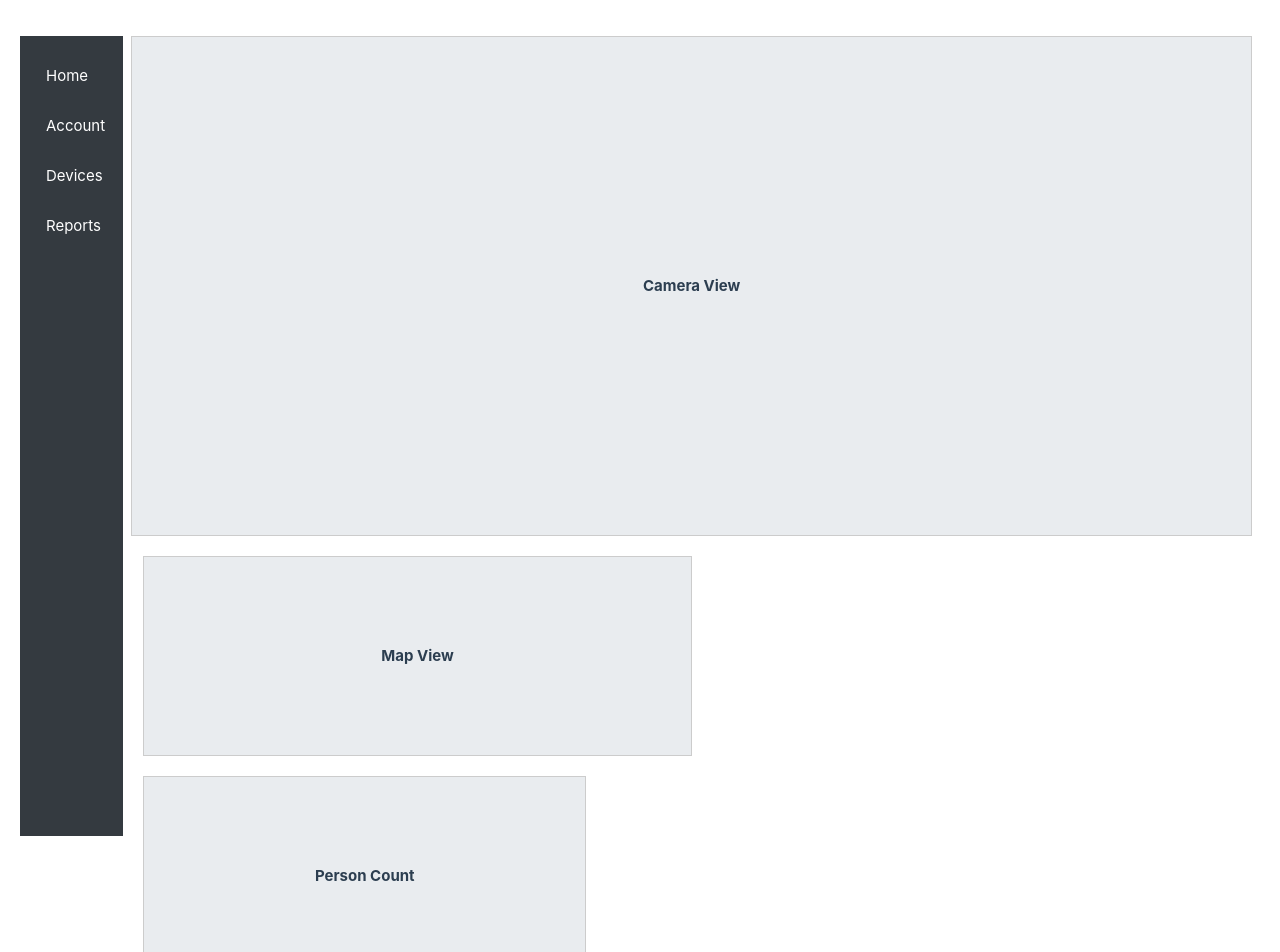
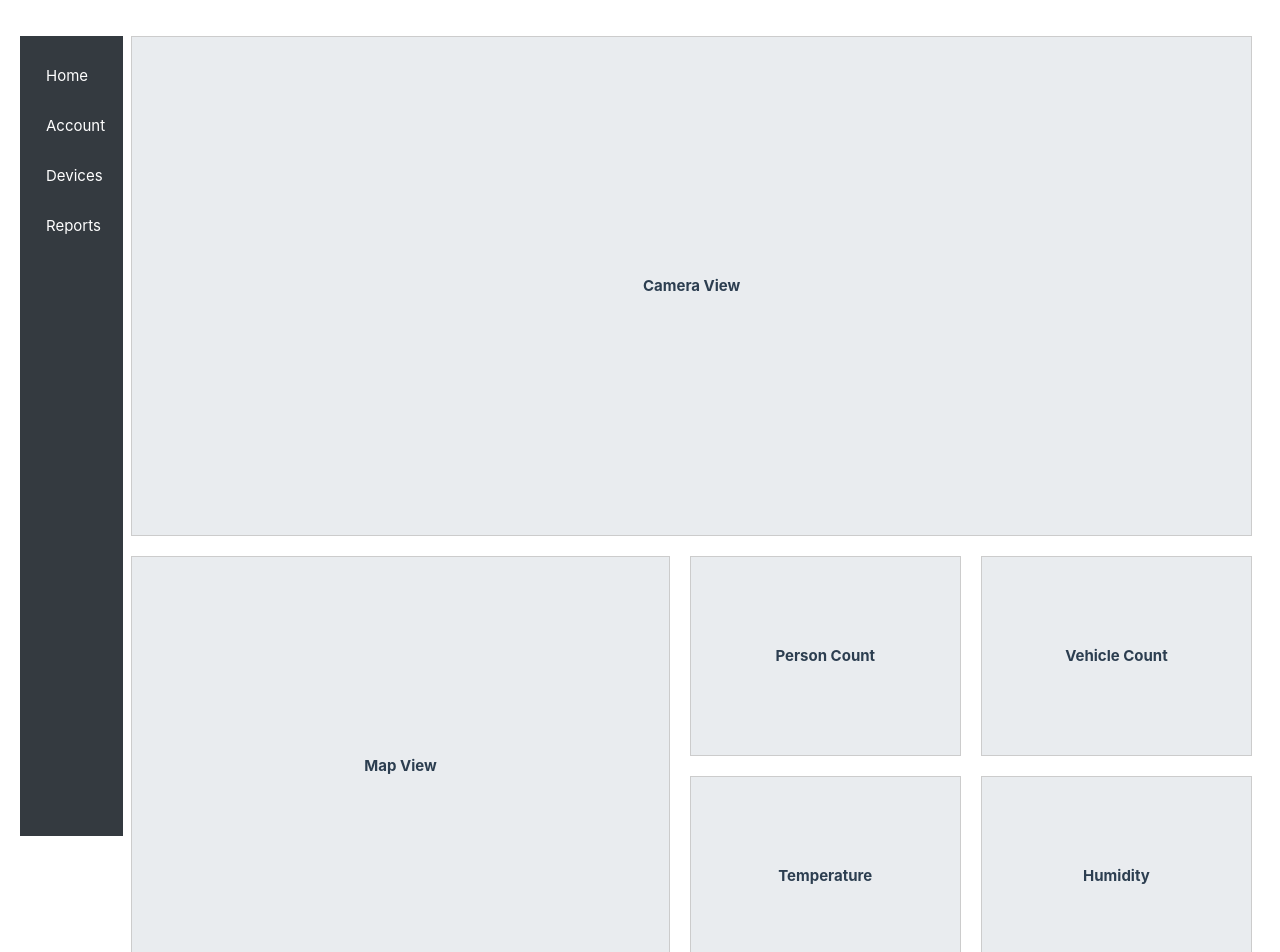
Before and after one commit to VoTanTai-dp/smart-portal, a Vue app in the folder frontend/: page / in a window 1280 px wide. Shown: the top 952 px of the page. Built offline with nearby package versions, Linux system fonts and the light colour scheme; the HTML template or start-up script is replaced by a standard one.

Commit message:
base css home_page

```diff
--- a/frontend/src/views/home_page.vue
+++ b/frontend/src/views/home_page.vue
@@ -3,12 +3,12 @@
 </script>
 
 <template>
-  <div class="container-fluid full-width-container">
+  <div class=" full-width-container">
     <div class="row">
       <!-- Sidebar -->
       <div class="col-1 sidebar">
         <nav>
-          <ul class="nav flex-column">
+          <ul class="nav">
             <li class="nav-item">
               <a class="nav-link" href="#"><i class="bi bi-house"></i> Home</a>
             </li>
@@ -30,16 +30,20 @@
         <div class="row">
           <div class=" section cam-view">Camera View</div>
         </div>
-        <div class="row flex-column">
-          <div class="view map">
-            <div class="col-6 section map-view">Map View</div>
+        <div class="row">
+          <div class="col map">
+            <div class="section map-view">Map View</div>
           </div>
 
-          <div class="col-5 view sensor">
-            <div class=" section person-count">Person Count</div>
-            <div class=" section vehicle-count">Vehicle Count</div>
-            <div class=" section temp-info">Temperature</div>
-            <div class=" section humidity-info">Humidity</div>
+          <div class="col sensor">
+            <div class="row">
+              <div class="col left-view section person-count">Person Count</div>
+              <div class="col section vehicle-count">Vehicle Count</div>
+            </div>
+            <div class="row">
+              <div class="col left-view section temp-info">Temperature</div>
+              <div class="col section humidity-info">Humidity</div>
+            </div>
           </div>
         </div>
         <div class="row">
@@ -51,11 +55,6 @@
 </template>
 
 <style scoped>
-.container-fluid {
-  padding: 0;
-  margin: 10px, 20px;
-}
-
 .full-width-container {
   padding-left: 20px;
   padding-right: 20px;
@@ -95,7 +94,20 @@
   height: 500px;
 }
 
-.map-view,
+.map{
+  padding-left: 0;
+  padding-right: 0;
+  margin-right: 20px;
+}
+
+.map-view{
+  height: 420px;
+}
+
+.left-view{
+  margin-right: 20px;
+}
+
 .person-count,
 .vehicle-count,
 .temp-info,
```
